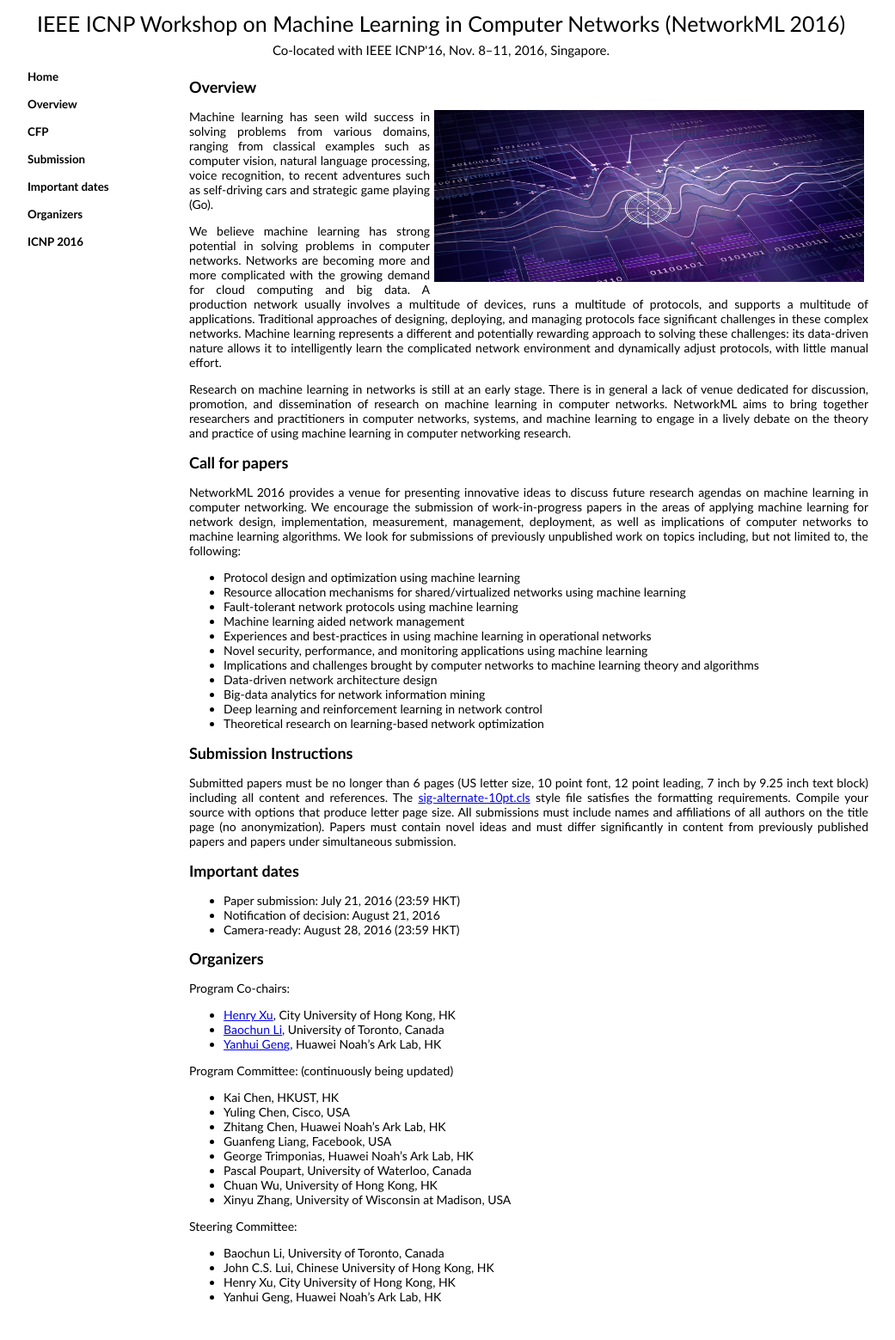
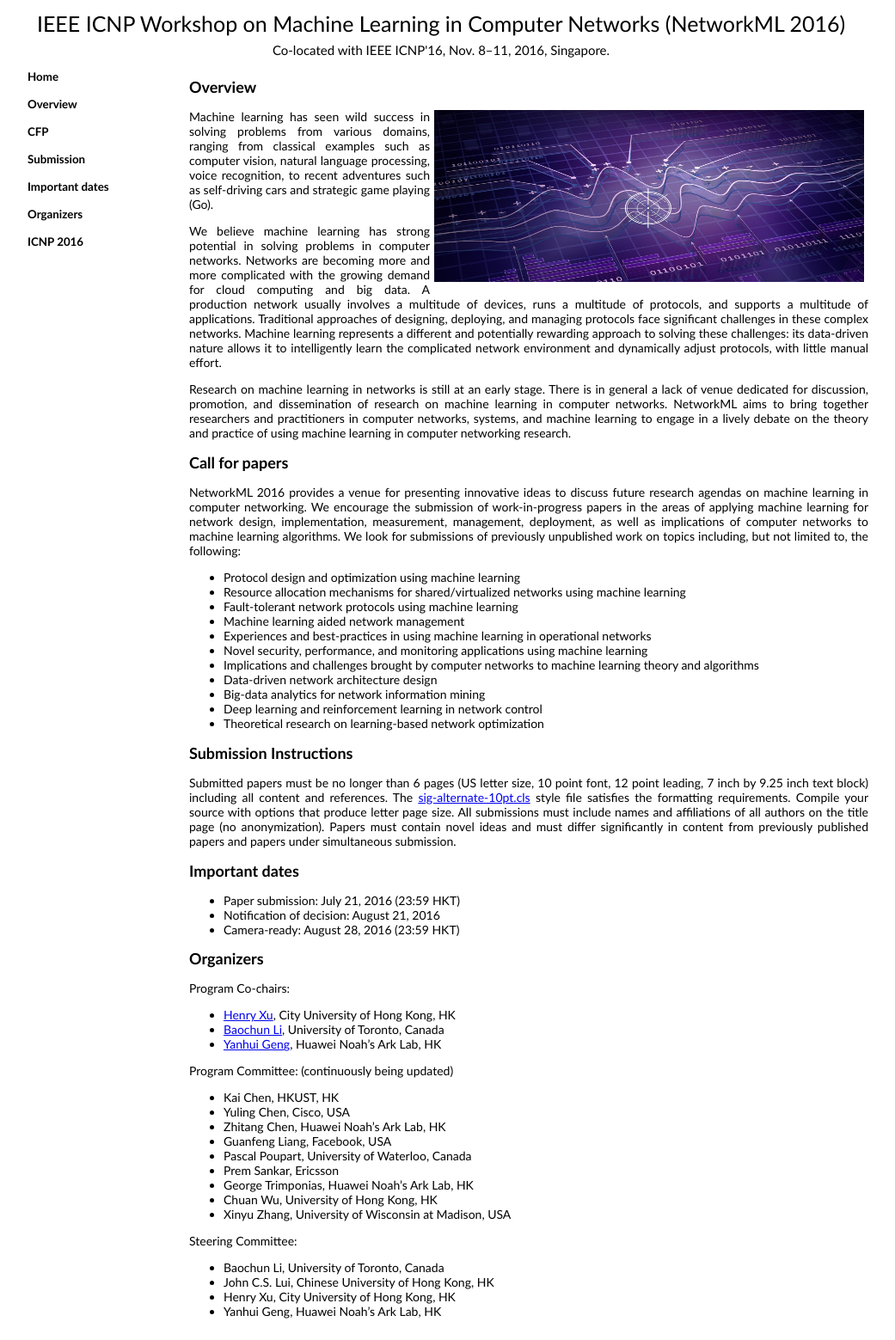
Before and after one commit to networkml/networkml.github.io, a Jekyll site: the page built from index.html, in a window 1280 px wide. Shown: the whole page at 86% size, without its empty margins (127-1168 px from the left). Built offline with Jekyll 4.4.1, drawn with Linux system fonts in a browser that asks for light colours.

Commit message:
pc update

```diff
--- a/_includes/index.md
+++ b/_includes/index.md
@@ -51,8 +51,9 @@ Program Committee: (continuously being updated)
 * Yuling Chen, Cisco, USA
 * Zhitang Chen, Huawei Noah's Ark Lab, HK
 * Guanfeng Liang, Facebook, USA
+* Pascal Poupart, University of Waterloo, Canada
+* Prem Sankar, Ericsson
 * George Trimponias, Huawei Noah’s Ark Lab, HK
-* Pascal Poupart, University of Waterloo, Canada
 * Chuan Wu, University of Hong Kong, HK
 * Xinyu Zhang, University of Wisconsin at Madison, USA
 
```
